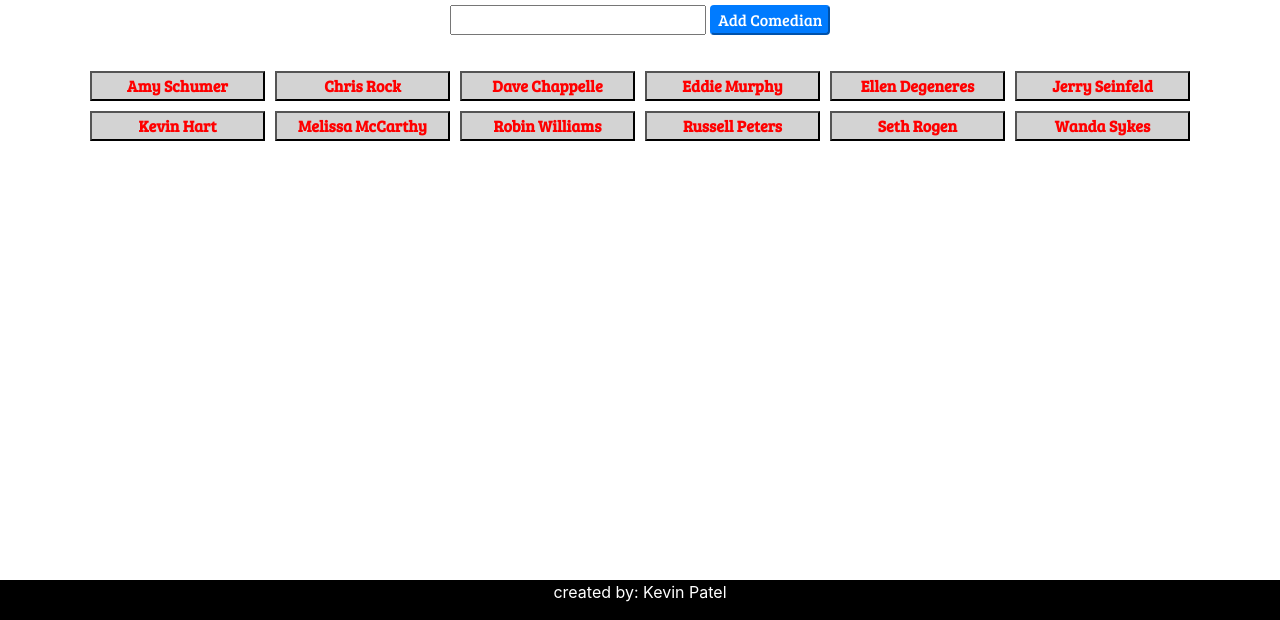
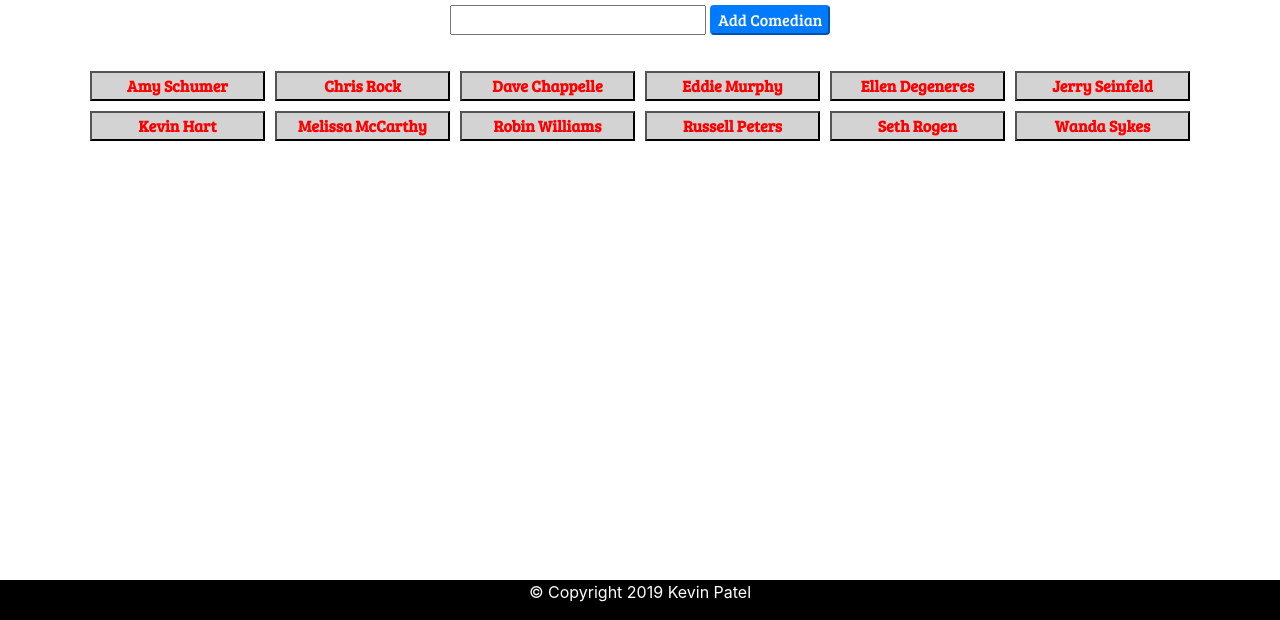
Before and after one commit to kpatel1209/GifTastic, a plain HTML site: page index.html in a window 1280 px wide. Shown: the part 180-800 px from the top of the page. Drawn offline with nearby package versions, Linux system fonts and the light colour scheme.

Commit message:
added footer

```diff
--- a/index.html
+++ b/index.html
@@ -46,7 +46,7 @@
         </div>
 
         <div class="footer">
-            <p>created by: Kevin Patel</p>
+            <p>&copy; Copyright 2019 Kevin Patel</p>
         </div>
 
     </div>
```
